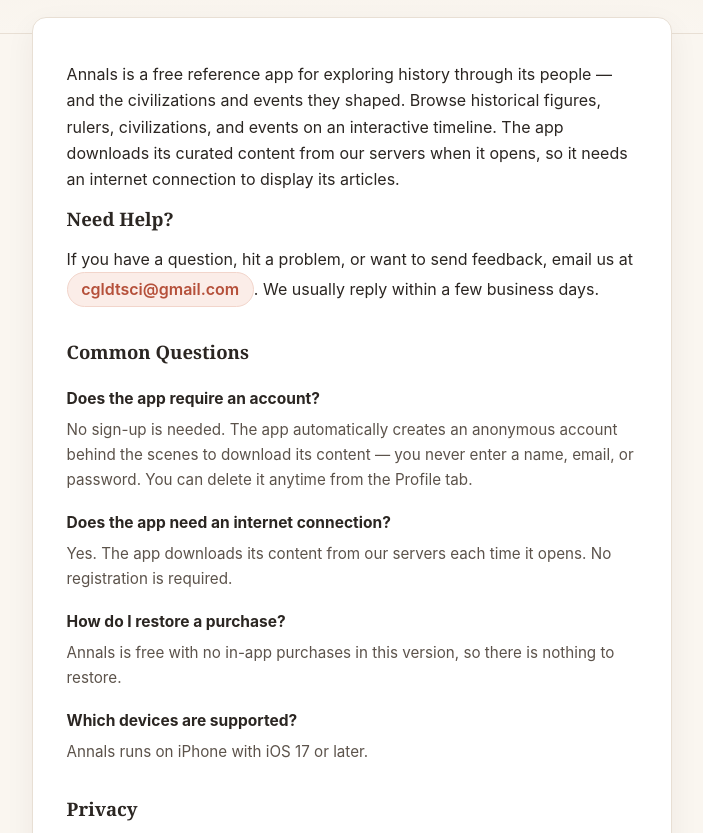
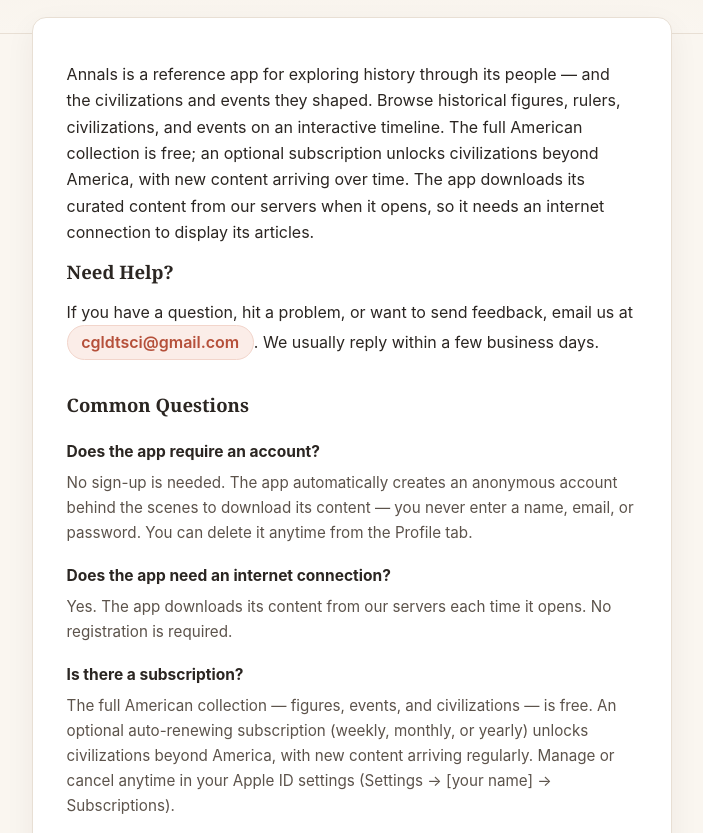
Before and after one commit to cgldtsci/annals-support, a plain HTML site: page support.html in a window 1280 px wide. Shown: the part 247-1080 px from the top of the page, without its empty margins (288-991 px from the left). Drawn offline with Linux system fonts and the light colour scheme.

Commit message:
Align pages with 2.0.0: subscriptions, free US collection, restore FAQ
Replace "free / no in-app purchases" claims (stale once 2.0.0 ships):
home + support intro now scope free to the American collection, FAQ adds
a subscription question and a real restore answer. Deletion path in
privacy.html updates separately with the in-app Privacy & Legal move.

```diff
--- a/support.html
+++ b/support.html
@@ -16,7 +16,7 @@
 
   <main class="wrap">
     <article class="card">
-      <p>Annals is a free reference app for exploring history through its people — and the civilizations and events they shaped. Browse historical figures, rulers, civilizations, and events on an interactive timeline. The app downloads its curated content from our servers when it opens, so it needs an internet connection to display its articles.</p>
+      <p>Annals is a reference app for exploring history through its people — and the civilizations and events they shaped. Browse historical figures, rulers, civilizations, and events on an interactive timeline. The full American collection is free; an optional subscription unlocks civilizations beyond America, with new content arriving over time. The app downloads its curated content from our servers when it opens, so it needs an internet connection to display its articles.</p>
 
       <h2>Need Help?</h2>
       <p>If you have a question, hit a problem, or want to send feedback, email us at <a class="email-pill" href="mailto:cgldtsci@gmail.com">cgldtsci@gmail.com</a>. We usually reply within a few business days.</p>
@@ -29,8 +29,11 @@
         <dt>Does the app need an internet connection?</dt>
         <dd>Yes. The app downloads its content from our servers each time it opens. No registration is required.</dd>
 
+        <dt>Is there a subscription?</dt>
+        <dd>The full American collection — figures, events, and civilizations — is free. An optional auto-renewing subscription (weekly, monthly, or yearly) unlocks civilizations beyond America, with new content arriving regularly. Manage or cancel anytime in your Apple ID settings (Settings → [your name] → Subscriptions).</dd>
+
         <dt>How do I restore a purchase?</dt>
-        <dd>Annals is free with no in-app purchases in this version, so there is nothing to restore.</dd>
+        <dd>Subscriptions are sold through the App Store. To restore, tap "Already subscribed? Restore" on the subscription screen, or use the Restore button on the subscription card in the Profile tab.</dd>
 
         <dt>Which devices are supported?</dt>
         <dd>Annals runs on iPhone with iOS 17 or later.</dd>
```
Also changed, not shown: index.html (+1 -1 lines).
